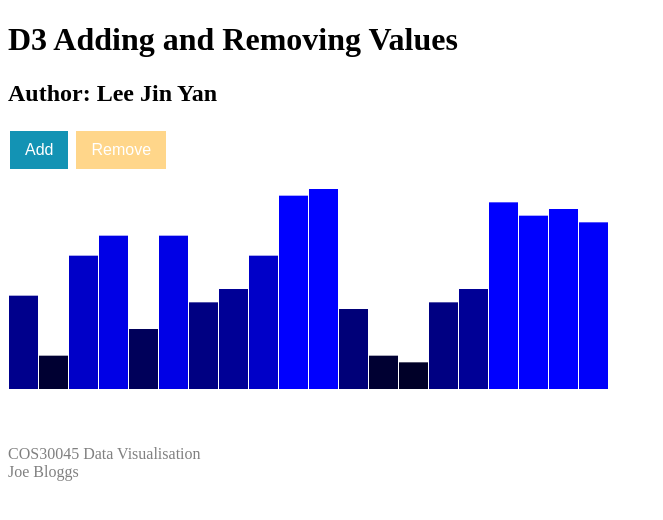
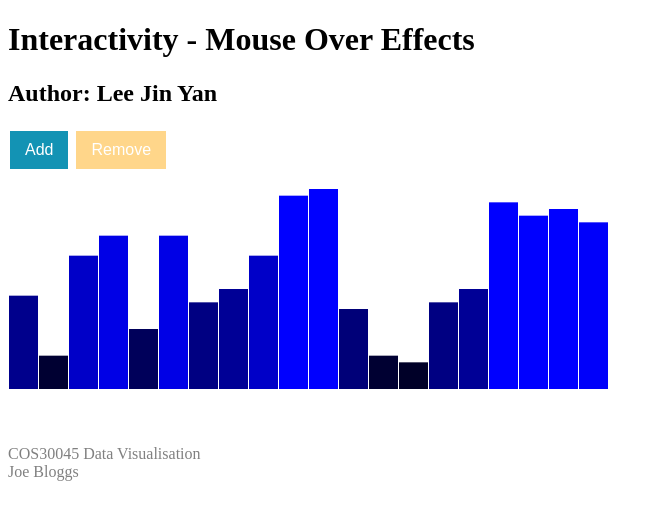
Before and after one commit to jinyan96/COS30045-Lab-Task, a plain HTML site: page Lab6/lab6.1.html in a window 1280 px wide. Shown: the whole page, without its empty margins (0-663 px from the left). Drawn offline with nearby package versions, Linux system fonts and the light colour scheme.

Commit message:
Update lab6.1.html

```diff
--- a/Lab6/lab6.1.html
+++ b/Lab6/lab6.1.html
@@ -38,7 +38,7 @@
 
 <body>
 
-	<h1>D3 Adding and Removing Values</h1>
+	<h1>Interactivity - Mouse Over Effects</h1>
 	<h2>Author: Lee Jin Yan</h2>
 	<button class="button" id="add">Add</button>
     <button class="button2" id="remove">Remove</button>
```
